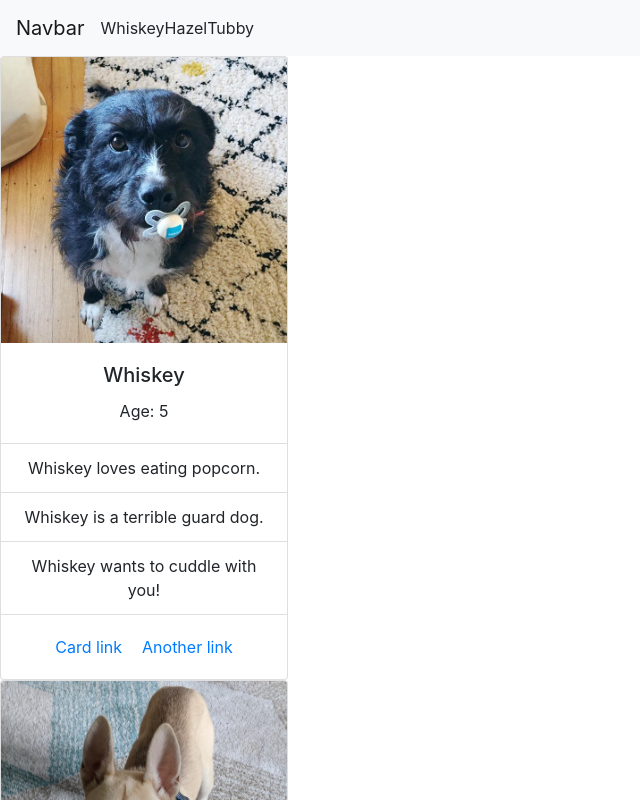
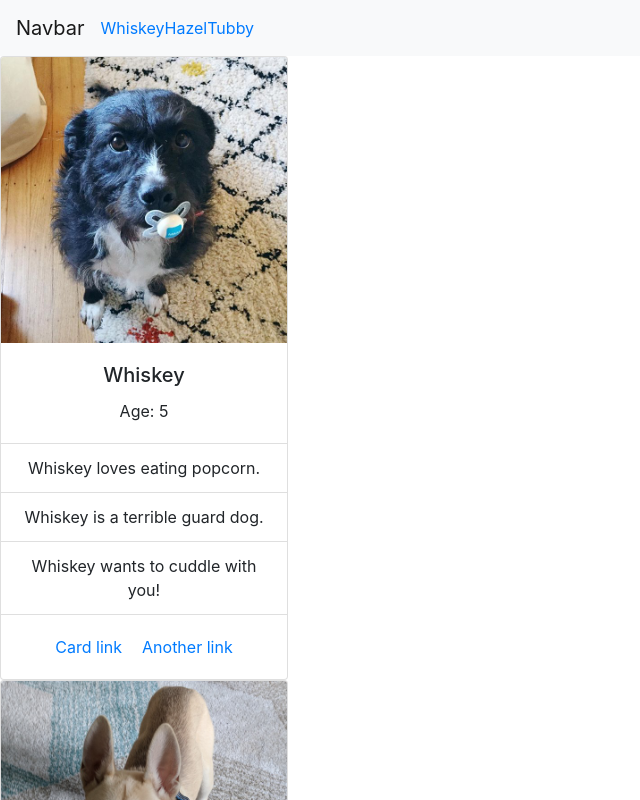
Before and after one commit to Guillermo-Martin/react-router-dog-finder, a React (Create React App) app: page / in a window 1280 px wide. Shown: the top 800 px of the page, without its empty margins (0-640 px from the left). Built offline with nearby package versions, Linux system fonts and the light colour scheme.

Commit message:
Add Link tags to li's in navbar

```diff
--- a/src/App.js
+++ b/src/App.js
@@ -1,5 +1,6 @@
 import React, { Component } from 'react';
 import { BrowserRouter as Router, Route } from 'react-router-dom';
+import { Link } from 'react-router-dom';
 import './App.css';
 import Navbar from './components/Navbar';
 // import Home from './containers/Home';
@@ -57,8 +58,11 @@ class App extends Component {
     );
 
     // render a <li> for every dog in the array and pass to Navbar
+    // each dog name will be a <Link>
     const navLinksArr = this.props.dogs.map(dog =>
-      <li>{dog.name}</li>
+      <Link to={dog.name}>
+        <li>{dog.name}</li>
+      </Link>
     );
 
     return (
```
